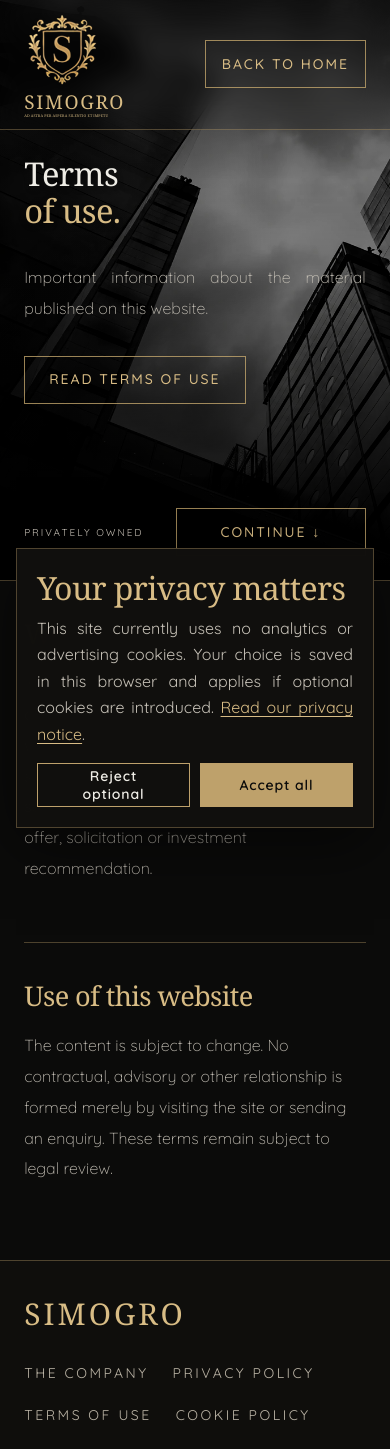
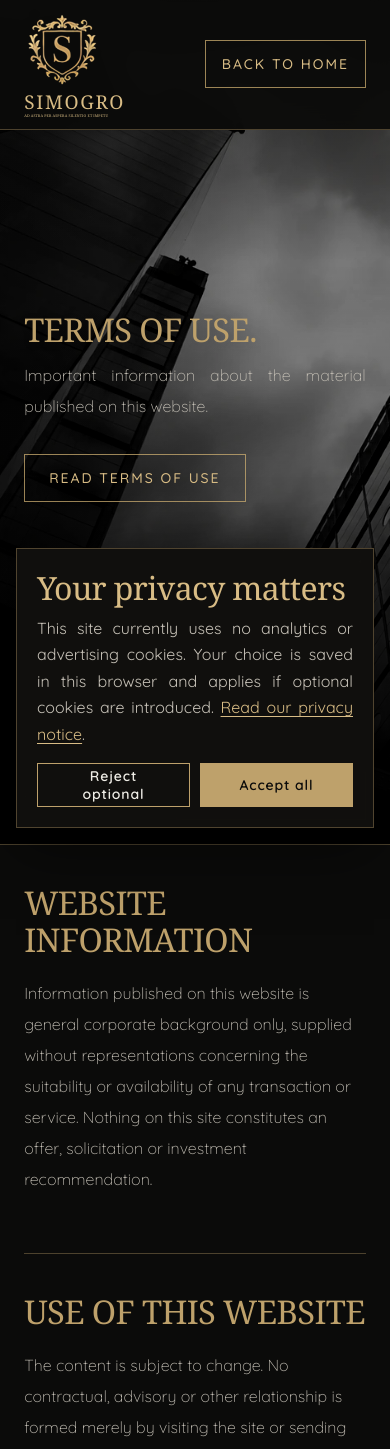
Before and after one commit to GoitseoneRakgomo/simogro, a Flask app: page /terms in a window 390 px wide. Shown: the top 1449 px of the page. Run offline with Flask 3, Linux system fonts and the light colour scheme; some web fonts are replaced.

Commit message:
Add files via upload

```diff
--- a/public/static/style.css
+++ b/public/static/style.css
@@ -1912,11 +1912,7 @@ main .split-image .label::before {
   margin: 0 auto;
   text-align: center;
 }
-/* Banner photo: original colours (no black and white) */
-.origin-banner__bg {
-  filter: none;
-  opacity: 0.55; /* keeps the text readable over the colour photo */
-}
+
 /* Policy pages: body text spans the full content width
    (logo edge on the left, Continue / Back button edge on the right) */
 .policy-content .policy-copy,
@@ -1936,3 +1932,110 @@ main .split-image .label::before {
 .policy-content .policy-copy li {
   text-align: left;
 }
+/* =====================================================================
+   EYEBROWS WHITE  /  SECTION HEADINGS GOLD
+   ===================================================================== */
+
+/* Eyebrows (01 / The company, 02 / Our focus, ...) */
+main .section .label,
+main .split-image .label,
+main .section-heading .label,
+main .activities-sidebar .label,
+main .principles-heading .label,
+main .contact-header .label {
+  color: #ffffff !important;
+}
+
+/* Section headings: whole heading gold, including the part that was white */
+.section-heading h2,
+.section-heading h2 em,
+.activities-sidebar h2,
+.activities-sidebar h2 em,
+.principles-heading h2,
+.principles-heading h2 em,
+.contact-header h2,
+.contact-header h2 em,
+.split-image h2,
+.split-image h2 em {
+  color: var(--gold) !important;
+}
+/* =====================================================================
+   POLICY PAGES: headings match the index section headings
+   same size, all caps, gold, one line
+   ===================================================================== */
+.policy-hero h1,
+.policy-hero h1 em,
+.policy-copy h2 {
+  font-family: var(--serif, inherit);
+  font-size: var(--section-heading-size) !important;
+  font-weight: 400;
+  font-style: normal;
+  line-height: 1.12;
+  letter-spacing: -0.02em;
+  text-transform: uppercase;
+  color: var(--gold) !important;
+}
+
+/* Hero title ("Privacy" / "Policy.") on one line, not stacked */
+.policy-hero h1 {
+  white-space: nowrap;
+}
+.policy-hero h1 em {
+  display: inline;
+}
+
+@media (max-width: 640px) {
+  .policy-hero h1,
+  .policy-hero h1 em,
+  .policy-copy h2 {
+    font-size: clamp(1.8rem, 8.4vw, 2.4rem) !important;
+  }
+  .policy-hero h1 {
+    white-space: normal;
+  }
+}
+/* Hero: tighter gap between the heading and the paragraph */
+.hero h1 {
+  margin: 28px 0 14px;
+}
+.hero .hero-copy > p.body {
+  margin-top: 0;
+}
+
+@media (max-width: 720px) {
+  .hero h1 {
+    margin: 24px 0 12px;
+  }
+}
+
+/* =====================================================================
+   POLICY PAGES: hero height + navigation bar match the index page
+   ===================================================================== */
+
+/* Same solid, fixed navigation bar as the index */
+.policy-mast {
+  position: fixed;
+  background: rgba(11, 11, 10, 0.94);
+}
+
+/* Same full-height hero as the index */
+.policy-hero,
+.policy-hero .hero-wrap {
+  min-height: 100svh;
+}
+
+.policy-hero .hero-copy {
+  padding-top: clamp(120px, 20vh, 240px);
+  padding-bottom: clamp(110px, 12vh, 150px);
+}
+
+@media (max-width: 720px) {
+  .policy-hero,
+  .policy-hero .hero-wrap {
+    min-height: 100svh;
+  }
+  .policy-hero .hero-copy {
+    padding-top: 110px;
+    padding-bottom: 110px;
+  }
+}
```
